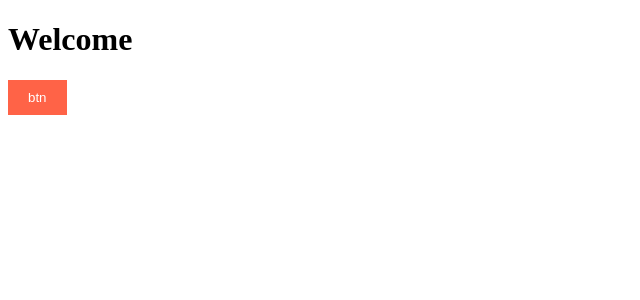
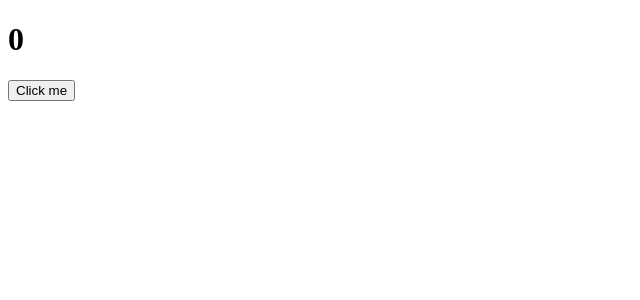
Before and after one commit to GyoHeon/react-nomad-practice, a React (Create React App) app: page / in a window 1280 px wide. Shown: the top 300 px of the page, without its empty margins (0-640 px from the left). Built offline with nearby package versions, Linux system fonts and the light colour scheme.

Commit message:
course: 6.0

```diff
--- a/src/App.js
+++ b/src/App.js
@@ -1,11 +1,14 @@
-import Button from "./Button";
-import styles from "./Button.module.css";
+import { useState } from "react";
 
 function App() {
+  const [counter, setCounter] = useState(0);
+  const onClick = () => setCounter(counter + 1);
+
   return (
     <div>
-      <h1 className={styles.title}>Welcome</h1>
-      <Button text={"btn"} />
+      <h1>{counter}</h1>
+
+      <button onClick={onClick}>Click me</button>
     </div>
   );
 }
--- a/src/App.module.css
+++ /dev/null
@@ -1,3 +0,0 @@
-.title {
-  font-size: 16px;
-}
--- a/src/Button.js
+++ /dev/null
@@ -1,11 +0,0 @@
-import propTypes from "prop-types";
-import styles from "./Button.module.css";
-
-function Button({ text }) {
-  return <button className={styles.btn}>{text}</button>;
-}
-
-Button.propTypes = {
-  text: propTypes.string.isRequired,
-};
-export default Button;
--- a/src/Button.module.css
+++ /dev/null
@@ -1,6 +0,0 @@
-.btn {
-  color: white;
-  background-color: tomato;
-  padding: 10px 20px;
-  border: none;
-}
```
